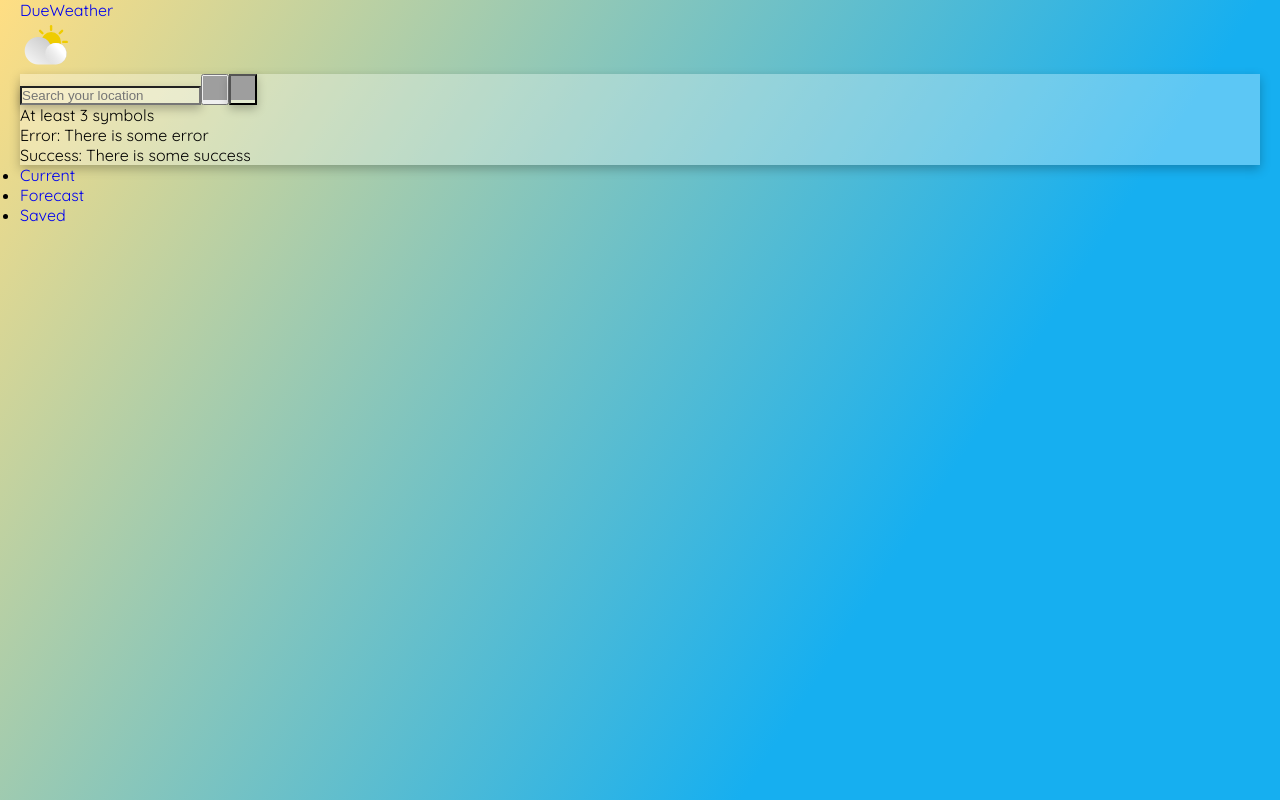
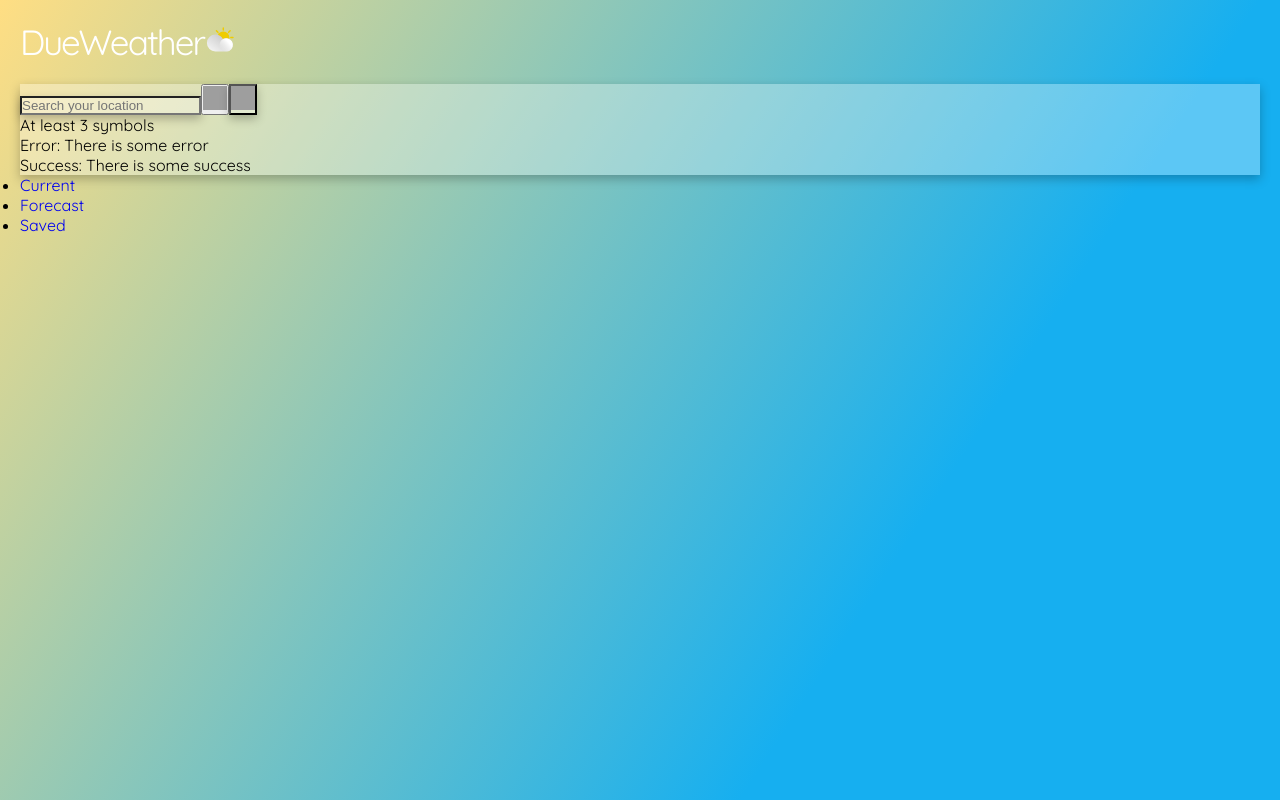
Before and after one commit to GenaPlem/due_weather_next, a Next.js app: page / in a window 1280 px wide. Built offline with nearby package versions, Linux system fonts and the light colour scheme; grey boxes are pictures that could not be loaded.

Commit message:
Add header styles

```diff
--- a/app/components/header/header.js
+++ b/app/components/header/header.js
@@ -1,12 +1,13 @@
 import Image from "next/image";
 import Link from "next/link";
+import styles from "./header.module.css";
 
 export default function Header() {
   return (
-    <header className="header">
+    <header className={styles.header}>
       <Link href="/">
-        <p className="logo">DueWeather</p>
-        <Image src="/images/logo.svg" alt="logo" width={50} height={50} />
+        <p className={styles.logo}>DueWeather</p>
+        <Image src="/images/logo.svg" alt="logo" width={31} height={31} />
       </Link>
     </header>
   );
--- /dev/null
+++ b/app/components/header/header.module.css
@@ -0,0 +1,10 @@
+.header {
+  padding: 20px 0;
+}
+/* Logo styles */
+.logo {
+  display: contents;
+  color: white;
+  font-size: 35px;
+  letter-spacing: -2px;
+}
```
